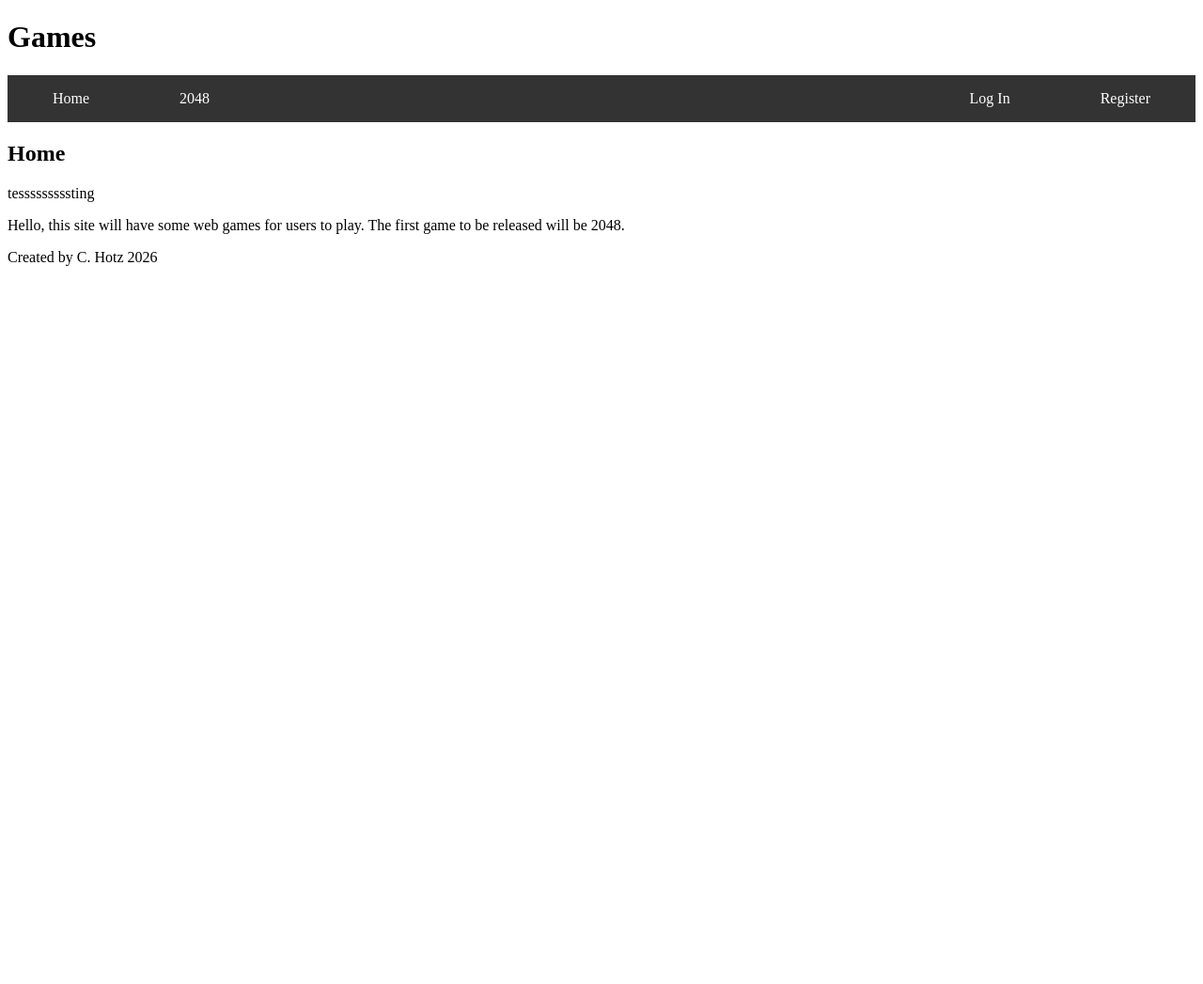
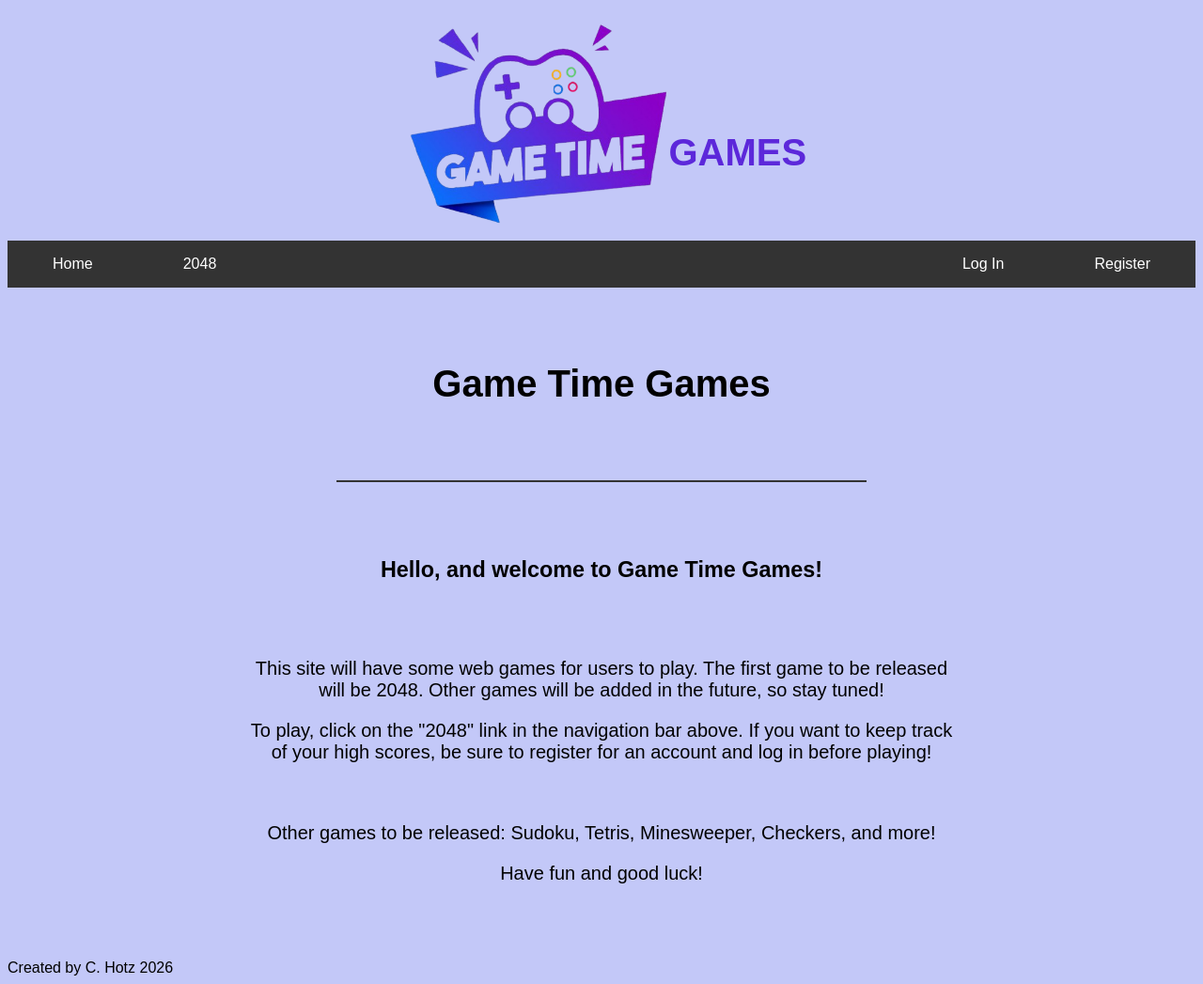
Before and after one commit to carleyhotz/CS50-Final-Project, a Flask app: page / in a window 1280 px wide. Shown: the whole page at 94% size. Before the commit the page ends 283 px from the top, so only its background shows below. Run offline with Flask 3, Linux system fonts and the light colour scheme; some libraries are stand-ins or nearby versions.

Commit message:
content for home page, website logo, css for home and account

```diff
--- a/static/2048.css
+++ b/static/2048.css
@@ -14,7 +14,7 @@
 }
 
 main {
-    background-color: #93969A;
+    /*background-color: #93969A;*/
     display: flex;
     justify-content: center;
     font-family: "Clear Sans", "Helvetica Neue", Arial, sans-serif;
--- a/static/2048.js
+++ b/static/2048.js
@@ -254,6 +254,8 @@ document.addEventListener('DOMContentLoaded', () => {
         }
         if (currentBoard().some(n => n === 2048)) { // check if any tile has value 2048
             gameWon = true;
+            // change title color and display win message
+            document.getElementsByTagName('h2')[0].style.color = '#3648e8';
             resultDisplay.innerHTML = 'You Win!!!';
             // pause the game until 'continue' or 'new game' buttons are clicked
             gamePause = true;
--- /dev/null
+++ b/static/home.css
@@ -0,0 +1,31 @@
+h2 {
+    font-size: 40px;
+    text-align: center;
+    margin-top: 10vh;
+}
+
+hr {
+    border: none;
+    /* Removes the default border */
+    height: 2px;
+    /* Sets the thickness of the line */
+    background-color: #333;
+    /* Sets the color of the line */
+    width: 75%;
+    /* Sets the width of the line */
+    margin-top: 10vh;
+    margin-bottom: 10vh;
+}
+
+.home-container {
+    margin-left: 20vw;
+    margin-right: 20vw;
+    margin-top: 10vh;
+    margin-bottom: 10vh;
+    text-align: center;
+    font-size: 20px;
+}
+
+h3 {
+    margin-bottom: 10vh;
+}
--- a/static/styles.css
+++ b/static/styles.css
@@ -1,3 +1,28 @@
+body {
+    background-color: #c3c8f8;
+    font-family: Arial, sans-serif;
+}
+
+.game-time-games {
+    display: flex;
+    justify-content: center;
+    align-items: center;
+    margin-top: 1em;
+}
+
+#game-time {
+    height: 30vh;
+    margin-left: -2em;
+    margin-right: -1em;
+}
+
+h1 {
+    justify-content: center;
+    margin-top: 2em;
+    margin-left: -1em;
+    color: #5c28da;
+    font-size: 5vh;
+}
 header nav ul {
     list-style-type: none;
     margin: 0;
--- a/templates/index.html
+++ b/templates/index.html
@@ -1,9 +1,20 @@
 {% extends "layout.html" %}
+
+{% block link %}
+    <link href="../static/home.css" rel="stylesheet">
+{% endblock %}
 
 {% block title %}Home{% endblock %}
 
 {% block main %}
-    <h2>Home</h2>
-    <p>tesssssssssting</p>
-    <p>Hello, this site will have some web games for users to play. The first game to be released will be 2048.</p>
+    <div class="home-container">
+        <h2>Game Time Games</h2>
+        <hr>
+        <h3>Hello, and welcome to Game Time Games!</h3>
+        <p>This site will have some web games for users to play. The first game to be released will be 2048. Other games will be added in the future, so stay tuned!</p>
+        <p>To play, click on the "2048" link in the navigation bar above. If you want to keep track of your high scores, be sure to register for an account and log in before playing!</p>
+        <br>
+        <p>Other games to be released: Sudoku, Tetris, Minesweeper, Checkers, and more!</p>
+        <p>Have fun and good luck!</p>
+    </div>
 {% endblock %}
--- a/templates/layout.html
+++ b/templates/layout.html
@@ -12,7 +12,10 @@
 
 <body>
     <header>
-        <h1>Games</h1>
+        <div class="game-time-games">
+            <img src="../static/game-time-joypad-label-vector-50472179-removebg-preview.png" alt="logo" id="game-time">
+            <h1>GAMES</h1>
+        </div>
         <nav>
             <ul>
                 <li><a href="/">Home</a></li>
```
Also changed, not shown: static/account.css (+8 -0 lines), static/game-time-joypad-label-vector-50472179-removebg-preview.png (added), static/game-time-joypad-label-vector-50472179.avif (added).
